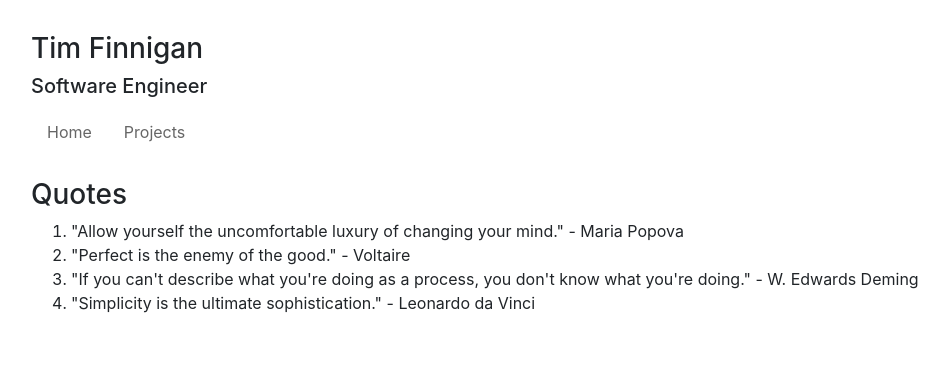
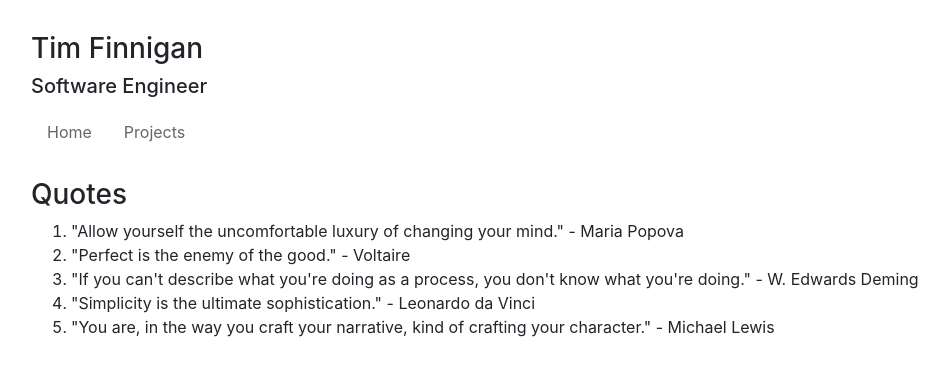
Before and after one commit to TimFinnigan/tim-finnigan-homepage, a React (Create React App) app: page /quotes in a window 1280 px wide. Shown: the top 376 px of the page, without its empty margins (1-950 px from the left). Built offline with nearby package versions, Linux system fonts and the light colour scheme.

Commit message:
add a quote

```diff
--- a/src/quotes.js
+++ b/src/quotes.js
@@ -8,10 +8,22 @@ class Quotes extends React.Component {
       <div className="project-container">
         <h3>Quotes</h3>
         <ol>
-          <li>"Allow yourself the uncomfortable luxury of changing your mind." - Maria Popova</li>
+          <li>
+            "Allow yourself the uncomfortable luxury of changing your mind." -
+            Maria Popova
+          </li>
           <li>"Perfect is the enemy of the good." - Voltaire</li>
-          <li>"If you can't describe what you're doing as a process, you don't know what you're doing." - W. Edwards Deming</li>
-          <li>"Simplicity is the ultimate sophistication." - Leonardo da Vinci</li>
+          <li>
+            "If you can't describe what you're doing as a process, you don't
+            know what you're doing." - W. Edwards Deming
+          </li>
+          <li>
+            "Simplicity is the ultimate sophistication." - Leonardo da Vinci
+          </li>
+          <li>
+            "You are, in the way you craft your narrative, kind of crafting your
+            character." - Michael Lewis
+          </li>
         </ol>
       </div>
     );
```
